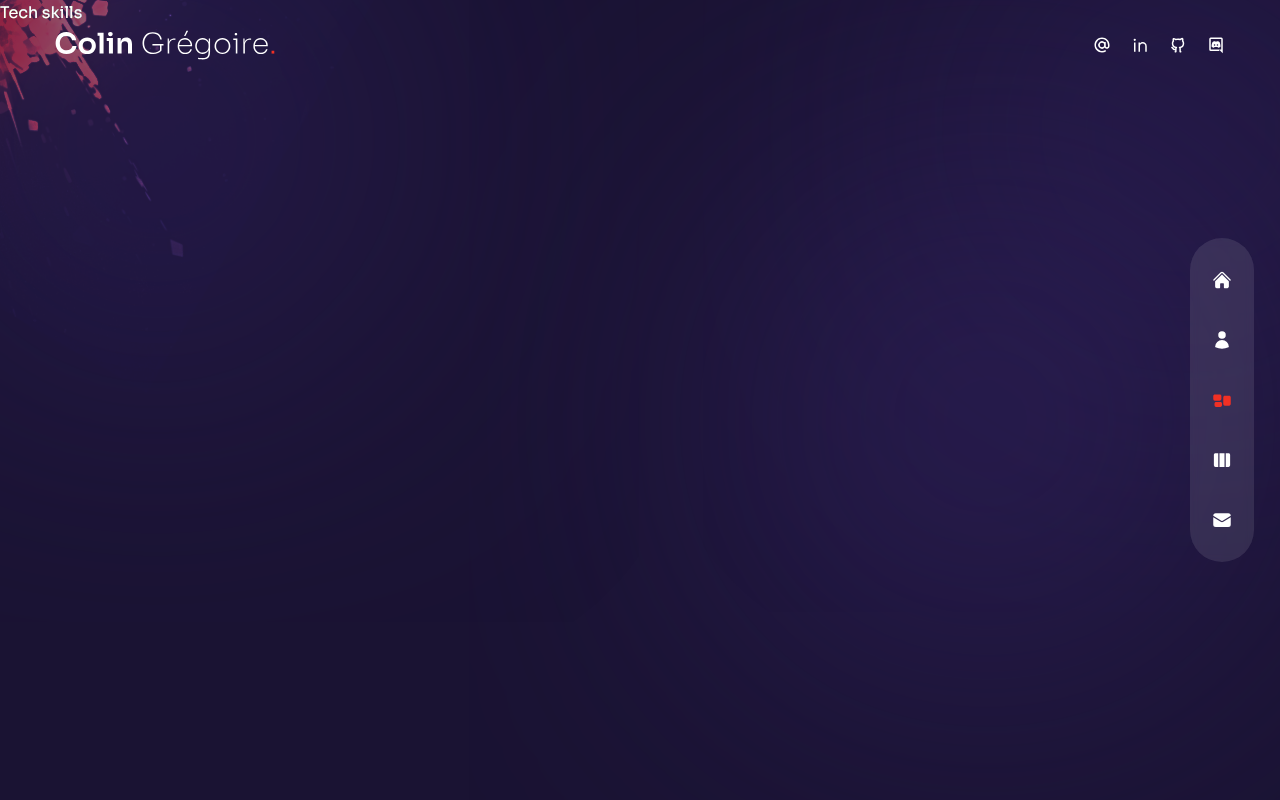
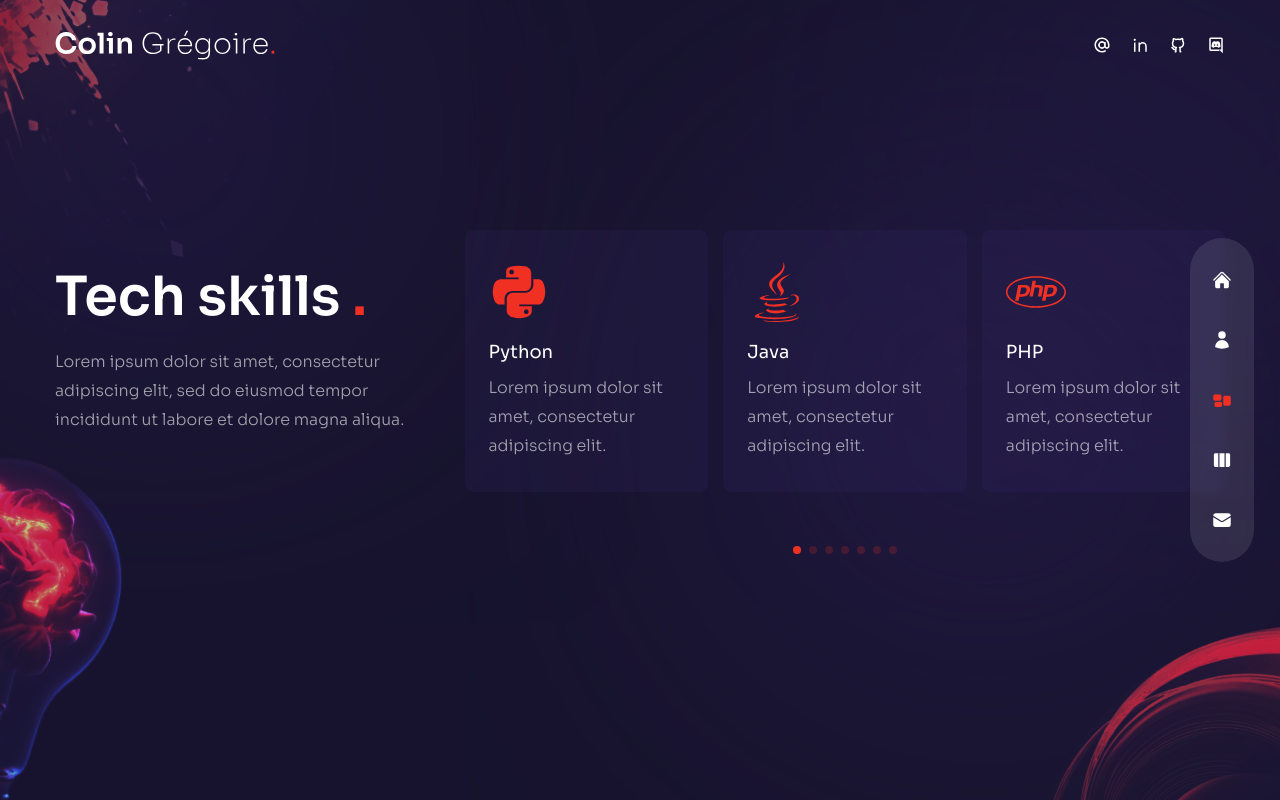
Before and after one commit to Lameuhton/atome_portfolio, a Next.js app: page /skills in a window 1280 px wide. Built offline with nearby package versions, Linux system fonts and the light colour scheme.

Commit message:
finished template for tech skills page

```diff
--- a/components/Bulb.js
+++ b/components/Bulb.js
@@ -1,5 +1,18 @@
+//next image
+import Image from "next/image";
+
 const Bulb = () => {
-  return <div>Bulb</div>;
+  return (
+    <div className="absolute -left-36 -bottom-12 rotate-12 mix-blend-color-dodge animate-pulse duration-75 z-10 w-[200px] xl:w-[260px]">
+      <Image
+        src={"/bulb.png"}
+        width={260}
+        height={200}
+        className="w-full h-full"
+        alt="brain in a bulb"
+      />
+    </div>
+  );
 };
 
 export default Bulb;
--- a/components/ServiceSlider.js
+++ b/components/ServiceSlider.js
@@ -1,44 +1,118 @@
+// import swiper react components
+import { Swiper, SwiperSlide } from "swiper/react";
+
+// import swiper styles
+import "swiper/css";
+import "swiper/css/free-mode";
+import "swiper/css/pagination";
+
 // icons
 import {
-  RxCrop,
-  RxPencil2,
-  RxDesktop,
-  RxReader,
-  RxRocket,
-} from "react-icons/rx";
+  FaPython,
+  FaJava,
+  FaPhp,
+  FaCopyright,
+  FaHtml5,
+  FaCss3Alt,
+  FaSass,
+  FaGit,
+} from "react-icons/fa";
+import { TbSql } from "react-icons/tb";
 
+// import required modules
+import { FreeMode, Pagination } from "swiper";
+// import { imageOptimizer } from "next/dist/server/image-optimizer";
 
-// data
+// service data
 const serviceData = [
   {
-    icon: <RxCrop />,
-    title: 'Branding',
-    description: 'Lorem ipsum dolor sit amet, consectetur adipiscing elit.',
+    icon: <FaPython />,
+    title: "Python",
+    description: "Lorem ipsum dolor sit amet, consectetur adipiscing elit.",
   },
   {
-    icon: <RxPencil2 />,
-    title: 'Design',
-    description: 'Lorem ipsum dolor sit amet, consectetur adipiscing elit.',
+    icon: <FaJava />,
+    title: "Java",
+    description: "Lorem ipsum dolor sit amet, consectetur adipiscing elit.",
   },
   {
-    icon: <RxDesktop />,
-    title: 'Development',
-    description: 'Lorem ipsum dolor sit amet, consectetur adipiscing elit.',
+    icon: <FaPhp />,
+    title: "PHP",
+    description: "Lorem ipsum dolor sit amet, consectetur adipiscing elit.",
   },
   {
-    icon: <RxReader />,
-    title: 'Copywriting',
-    description: 'Lorem ipsum dolor sit amet, consectetur adipiscing elit.',
+    icon: <FaCopyright />,
+    title: "C",
+    description: "Lorem ipsum dolor sit amet, consectetur adipiscing elit.",
   },
   {
-    icon: <RxRocket />,
-    title: 'SEO',
-    description: 'Lorem ipsum dolor sit amet, consectetur adipiscing elit.',
+    icon: <TbSql />,
+    title: "SQL",
+    description: "Lorem ipsum dolor sit amet, consectetur adipiscing elit.",
+  },
+  {
+    icon: <FaHtml5 />,
+    title: "HTML5",
+    description: "Lorem ipsum dolor sit amet, consectetur adipiscing elit.",
+  },
+  {
+    icon: <FaCss3Alt />,
+    title: "CSS3",
+    description: "Lorem ipsum dolor sit amet, consectetur adipiscing elit.",
+  },
+  {
+    icon: <FaSass />,
+    title: "SASS",
+    description: "Lorem ipsum dolor sit amet, consectetur adipiscing elit.",
+  },
+  {
+    icon: <FaGit />,
+    title: "Git",
+    description: "Lorem ipsum dolor sit amet, consectetur adipiscing elit.",
   },
 ];
 
 const ServiceSlider = () => {
-  return <div>Service Slider</div>;
+  return (
+    <Swiper
+      breakpoints={{
+        320: {
+          slidesPerView: 1,
+          spaceBetween: 15,
+        },
+        640: {
+          slidesPerView: 3,
+          spaceBetween: 15,
+        },
+      }}
+      freeMode={true}
+      pagination={{
+        clickable: true,
+      }}
+      modules={[FreeMode, Pagination]}
+      className="h-[280px] sm:h-[340px]"
+    >
+      {
+        serviceData.map((item,index) => {
+          return (
+            <SwiperSlide key={index}>
+              <div className="bg-[rgba(65,47,123,0.15)] h-max rounded-lg px-6 py-8 flex flex-col items-center sm:items-start gap-x-6 sm:gap-x-0 group hover:bg-[rgba(89,65,169,0.15)] transition-all duration-300">
+                {/* icon */}
+                <div className="cursor-default text-6xl text-accent mb-4">
+                  {item.icon}
+                </div>
+                {/* title & desc */}
+                <div className="cursor-default flex flex-col items-center sm:items-start">
+                  <div className="text-lg mb-2">{item.title}</div>
+                  <p>{item.description}</p>
+                </div>
+              </div>
+            </SwiperSlide>
+          );
+        })
+      }
+    </Swiper>
+  );
 };
 
 export default ServiceSlider;
--- a/package.json
+++ b/package.json
@@ -17,7 +17,7 @@
     "react-dom": "18.2.0",
     "react-icons": "^4.8.0",
     "react-tsparticles": "^2.9.3",
-    "swiper": "^9.4.0",
+    "swiper": "^9.4.1",
     "tailwind-scrollbar": "^3.0.4",
     "tsparticles": "^2.9.3"
   },
--- a/pages/about/index.js
+++ b/pages/about/index.js
@@ -107,7 +107,7 @@ const About = () => {
 
   return (
     <div className="h-full bg-primary/30 py-32 sm:py-0 text-center xl:text-left">
-      <div className="">
+      <div>
         <ParticlesContainer />
       </div>
       <Circles />
--- a/pages/index.js
+++ b/pages/index.js
@@ -24,7 +24,7 @@ const Home = () => {
             initial="hidden"
             animate="show"
             exit="hidden"
-            className="h1 text-3xl sm:text-4xl md:text-6xl mb-4 sm:mb-8"
+            className="h1 text-3xl sm:text-4xl md:text-6xl mb-4 sm:mb-8 cursor-default"
           >
             Transforming Ideas
             <br /> Into <span className="text-accent">Digital Reality</span>
@@ -35,7 +35,7 @@ const Home = () => {
             initial="hidden"
             animate="show"
             exit="hidden"
-            className="max-w-sm xl:max-w-xl mx-auto xl:mx-0 mb-10 xl:mb-16"
+            className="max-w-sm xl:max-w-xl mx-auto xl:mx-0 mb-10 xl:mb-16 cursor-default"
           >
             Lorem ipsum dolor sit amet consectetur adipisicing elit. Itaque
             nostrum quam reprehenderit vero, tenetur voluptatem nulla aut
--- a/pages/skills/index.js
+++ b/pages/skills/index.js
@@ -1,18 +1,38 @@
-// icons
-import {
-  FaPython,
-  FaJava,
-  FaPhp,
-  FaCopyright,
-  FaHtml5,
-  FaCss3Alt,
-  FaSass,
-} from "react-icons/fa";
 
-import { TbSql } from "react-icons/tb";
+// components
+import ServiceSlider from "../../components/ServiceSlider";
+import Bulb from "../../components/Bulb";
+import Circles from "../../components/Circles";
+
+// framer motion
+import { motion } from "framer-motion";
+import { fadeIn } from "../../variants";
 
 const Skills = () => {
-  return <div>Tech skills</div>;
+  return (
+    <div className="h-full bg-primary/30 py-36 flex items-center">
+      <Circles />
+      <div className="container mx-auto">
+        <div className="flex flex-col xl:flex-row gap-x-8">
+          {/* text */}
+          <div className="text-center flex xl:w-[30vw] flex-col lg:text-left mb-4 xl:mb-0">
+            <h2 className="h2 xl:mt-8 cursor-default">
+              Tech skills <span className="text-accent">.</span>
+            </h2>
+            <p className="mb-4 max-w-[400px] mx-auto lg:mx-0 cursor-default">
+              Lorem ipsum dolor sit amet, consectetur adipiscing elit, sed do
+              eiusmod tempor incididunt ut labore et dolore magna aliqua.
+            </p>
+          </div>
+          <div className="w-full xl:max-w-[65%]">
+            {/* slider */}
+            <ServiceSlider />
+          </div>
+        </div>
+      </div>
+      <Bulb />
+    </div>
+  );
 };
 
 export default Skills;
```
Also changed, not shown: 1 other file (tests, documents, lock files or other folders).
